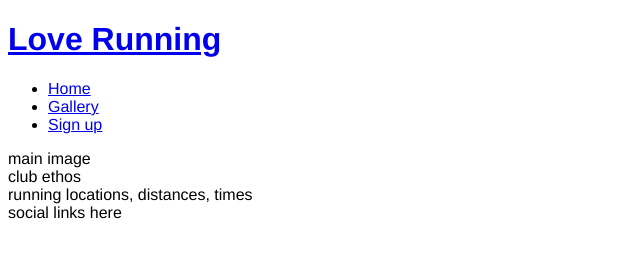
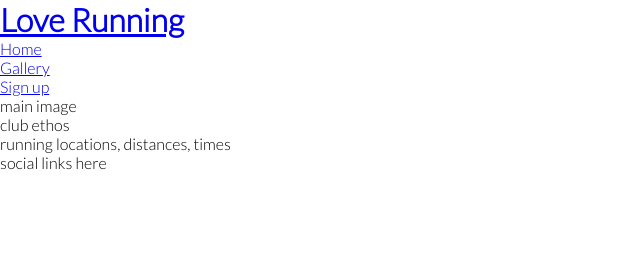
Before and after one commit to VilmaTuresson/love-running, a plain HTML site: page index.html in a window 1280 px wide. Shown: the whole page, without its empty margins (0-640 px from the left). Drawn offline with Linux system fonts and the light colour scheme.

Commit message:
add google fonts and remove default margin, padding and boder

```diff
--- a/assets/css/style.css
+++ b/assets/css/style.css
@@ -1,3 +1,12 @@
+@import url('https://fonts.googleapis.com/css2?family=Lato:wght@300&family=Oswald&display=swap');
+
+* {
+    margin: 0;
+    padding: 0;
+    border: none;
+}
+
 body {
-    font-family:'Franklin Gothic Medium', 'Arial Narrow', Arial, sans-serif
+    font-family: Lato, sans-serif;
+    font-weight: 300;
 }
```
